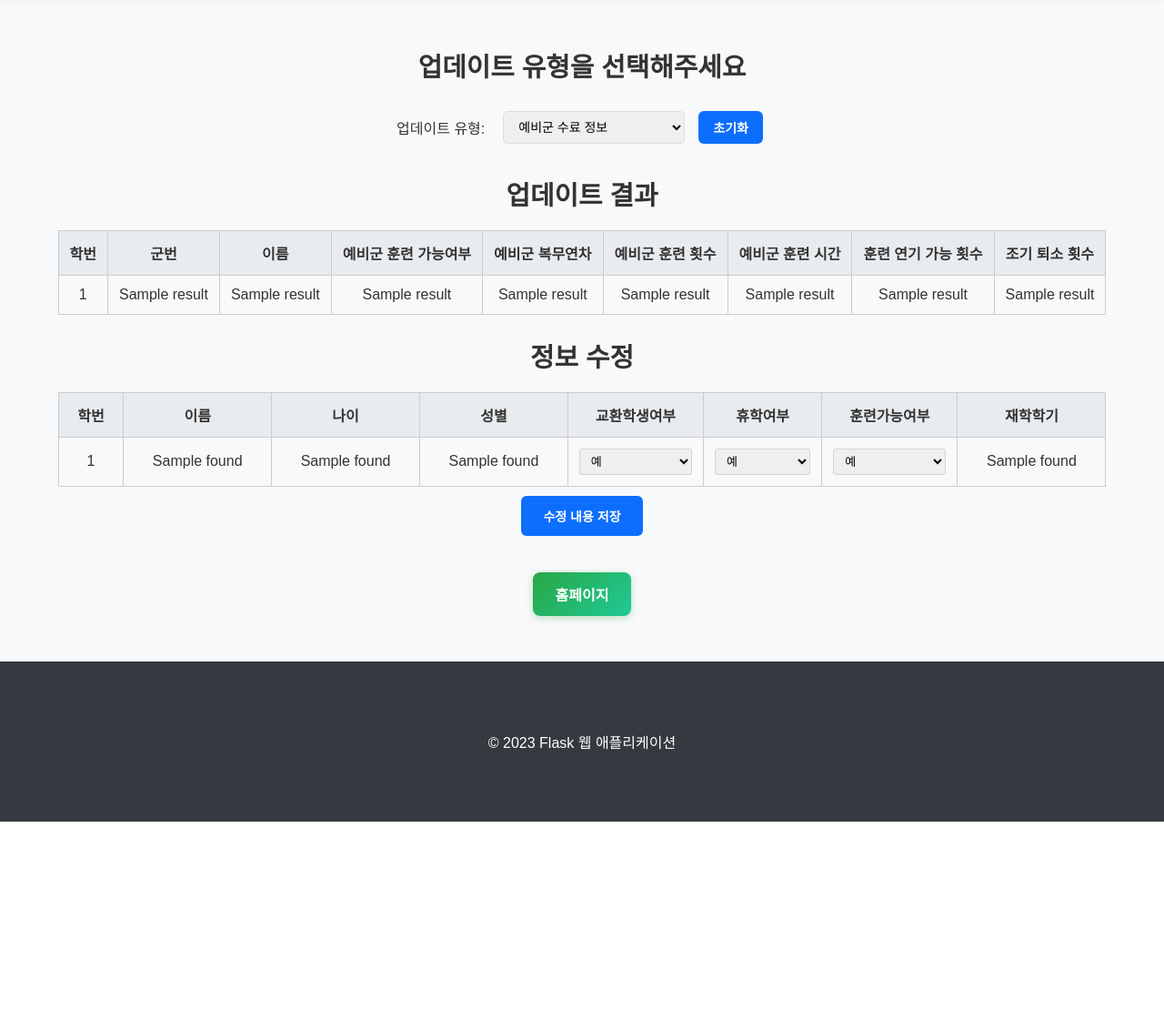
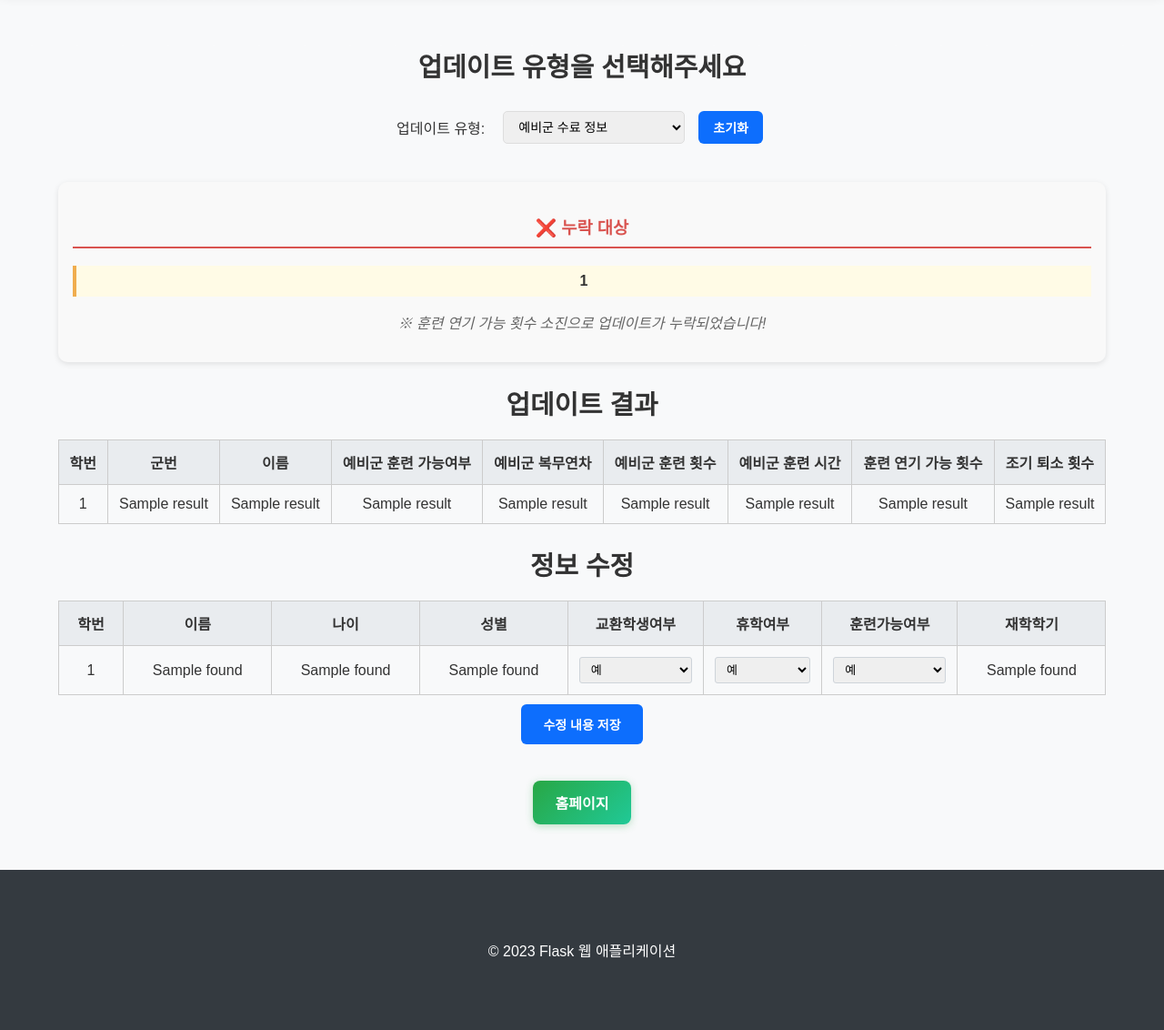
Before and after one commit to KyungMinseo1/Military, a Flask app: template templates/update.html in a window 1280 px wide; the page is wider, and only the part inside the window is pictured. Shown: the part 221-1353 px from the top of that part at 91% size. Before the commit the page ends 1124 px from the top of that part, so only its background shows below. Run offline with Flask 3, Linux system fonts and the light colour scheme; the template is opened without the code that fills it: most values are stand-ins (such as "Sample title", 1, 10 or a date in 2020); parts of the project's set-up code (start-up, migrations or seed data) failed here and were passed over.

Commit message:
최종 commit

```diff
--- a/app.py
+++ b/app.py
@@ -12,7 +12,6 @@ with open('data/military_data.pickle', 'rb') as fr:
     global_military_data = pickle.load(fr)
 with open('data/s_list.pickle', 'rb') as fr:
     s_list = pickle.load(fr)
-
 # 예비군 클래스 불러오기
 reserve = Reserve(s_list)
 
@@ -55,8 +54,11 @@ def retrieve():
             data = reserve.retrieve(search_value, is_filter=False)
         elif retrieve_type == "filter":
             data = reserve.retrieve(is_filter=True)
-        return render_template('retrieve.html', results=data)
-    return render_template('retrieve.html', results=data)
+        elif retrieve_type == "early":
+            data = reserve.retrieve(is_early=True)
+            return render_template('retrieve.html', results=data, extend=1)
+        return render_template('retrieve.html', results=data, extend=0)
+    return render_template('retrieve.html', results=data, extend=0)
 
 @app.route('/update', methods = ['GET', 'POST'])
 def update():
@@ -64,7 +66,7 @@ def update():
     if request.method == "POST":
         reset = request.form.get("action")
         if reset:
-            return render_template('update.html', results=0, founds=0, error=0)
+            return render_template('update.html', results=0, founds=0, error=0, warnings=None, non_updates=None)
         form_type = request.form.get("form_type")
         if form_type == "military_update":
             # HTML에서 name="m_num", name="m_name" 등으로 전송된 데이터 처리
@@ -81,8 +83,22 @@ def update():
                     s_nums[i], int(m_trains[i]), int(m_times[i]), int(m_delays[i]), int(m_leaves[i])
                     ]
                 update_list.append(entry)
-            data = reserve.update_after_train(update_list)
-            return render_template('update.html', results=data, founds=0, error=0)
+            result = reserve.update_after_train(update_list)
+            data = []
+            warning = []
+            non_update = []
+            if result:
+                for d in result:
+                    if len(d) == 9:
+                        data.append(d)
+                    elif len(d) == 10 and d[-1] == 1:
+                        data.append(d)
+                        warning.append(d)
+                    elif len(d) == 10 and d[-1] == 0:
+                        data.append(d)
+                        non_update.append(d)
+            return render_template('update.html', results=data, founds=0,
+                                   error=0, warnings=warning, non_updates=non_update)
 
         elif form_type == "student":
             # 학번 리스트로 학생 정보 조회
@@ -163,7 +179,7 @@ def delete():
     return render_template('delete.html', results=data, error=0)
 
 @app.route('/print', methods = ['GET', 'POST'])
-def print():
+def print_():
     data = reserve.data
     return render_template('print.html', results=data)
 
--- a/static/style.css
+++ b/static/style.css
@@ -5,6 +5,10 @@ body {
     padding: 0;
     background-color: #f8f9fa;
     color: #333;
+}
+
+html, body {
+  overflow-x: hidden;
 }
 
 .wrapper {
@@ -620,3 +624,33 @@ tbody tr:hover {
     font-size: 12px;
     text-align: center;
 }
+
+/* 주의/경고 메시지 */
+.section {
+    margin-top: 2em;
+    padding: 1em;
+    border-radius: 10px;
+    background-color: #f9f9f9;
+    box-shadow: 0 2px 6px rgba(0, 0, 0, 0.1);
+}
+
+.section h3 {
+    margin-bottom: 1em;
+    color: #d9534f; /* 붉은 계열 강조 */
+    border-bottom: 2px solid #d9534f;
+    padding-bottom: 0.5em;
+}
+
+.warning, .non-update {
+    margin: 0.5em 0;
+    padding: 0.5em;
+    border-left: 4px solid #f0ad4e; /* 주황색 강조 */
+    background-color: #fffbe6;
+    font-weight: bold;
+}
+
+.message {
+    margin-top: 1em;
+    font-style: italic;
+    color: #666;
+}
--- a/templates/create.html
+++ b/templates/create.html
@@ -18,7 +18,7 @@
                     <li><a href="{{ url_for('retrieve') }}">검색</a></li>
                     <li><a href="{{ url_for('update') }}">업데이트</a></li>
                     <li><a href="{{ url_for('delete') }}">삭제</a></li>
-                    <li><a href="{{ url_for('print') }}">출력</a></li>
+                    <li><a href="{{ url_for('print_') }}">출력</a></li>
                 </ul>
             </nav>
         </header>
--- a/templates/delete.html
+++ b/templates/delete.html
@@ -18,7 +18,7 @@
                     <li><a href="{{ url_for('retrieve') }}">검색</a></li>
                     <li><a href="{{ url_for('update') }}">업데이트</a></li>
                     <li><a href="{{ url_for('delete') }}">삭제</a></li>
-                    <li><a href="{{ url_for('print') }}">출력</a></li>
+                    <li><a href="{{ url_for('print_') }}">출력</a></li>
                 </ul>
             </nav>
         </header>
--- a/templates/home.html
+++ b/templates/home.html
@@ -18,7 +18,7 @@
                     <li><a href="{{ url_for('retrieve') }}">검색</a></li>
                     <li><a href="{{ url_for('update') }}">업데이트</a></li>
                     <li><a href="{{ url_for('delete') }}">삭제</a></li>
-                    <li><a href="{{ url_for('print') }}">출력</a></li>
+                    <li><a href="{{ url_for('print_') }}">출력</a></li>
                 </ul>
             </nav>
         </header>
--- a/templates/print.html
+++ b/templates/print.html
@@ -18,7 +18,7 @@
                     <li><a href="{{ url_for('retrieve') }}">검색</a></li>
                     <li><a href="{{ url_for('update') }}">업데이트</a></li>
                     <li><a href="{{ url_for('delete') }}">삭제</a></li>
-                    <li><a href="{{ url_for('print') }}">출력</a></li>
+                    <li><a href="{{ url_for('print_') }}">출력</a></li>
                 </ul>
             </nav>
         </header>
--- a/templates/update.html
+++ b/templates/update.html
@@ -18,7 +18,7 @@
                     <li><a href="{{ url_for('retrieve') }}">검색</a></li>
                     <li><a href="{{ url_for('update') }}">업데이트</a></li>
                     <li><a href="{{ url_for('delete') }}">삭제</a></li>
-                    <li><a href="{{ url_for('print') }}">출력</a></li>
+                    <li><a href="{{ url_for('print_') }}">출력</a></li>
                 </ul>
             </nav>
         </header>
@@ -99,6 +99,26 @@
                 <h4>검색 결과가 없습니다!</h4>
             {% else %}
                 <p> </p>
+            {% endif %}
+
+            {% if warnings %}
+                <div class="section">
+                    <h3>⚠️ 주의 대상</h3>
+                    {% for warning in warnings %}
+                        <div class="warning">{{ warning[0] }}</div>
+                    {% endfor %}
+                    <p class="message">※ 훈련 연기 가능 횟수가 0번 남았습니다!</p>
+                </div>
+            {% endif %}
+
+            {% if non_updates %}
+                <div class="section">
+                    <h3>❌ 누락 대상</h3>
+                    {% for non_update in non_updates %}
+                        <div class="non-update">{{ non_update[0] }}</div>
+                    {% endfor %}
+                    <p class="message">※ 훈련 연기 가능 횟수 소진으로 업데이트가 누락되었습니다!</p>
+                </div>
             {% endif %}
 
             {% if results %}
```
Also changed, not shown: src/reserve.py (+33 -16 lines), templates/retrieve.html (+47 -3 lines), 1 other file.
